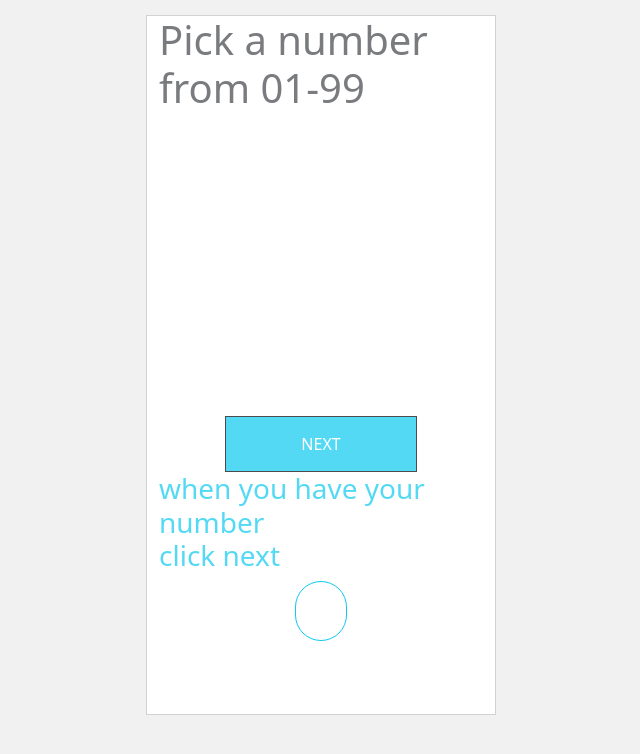
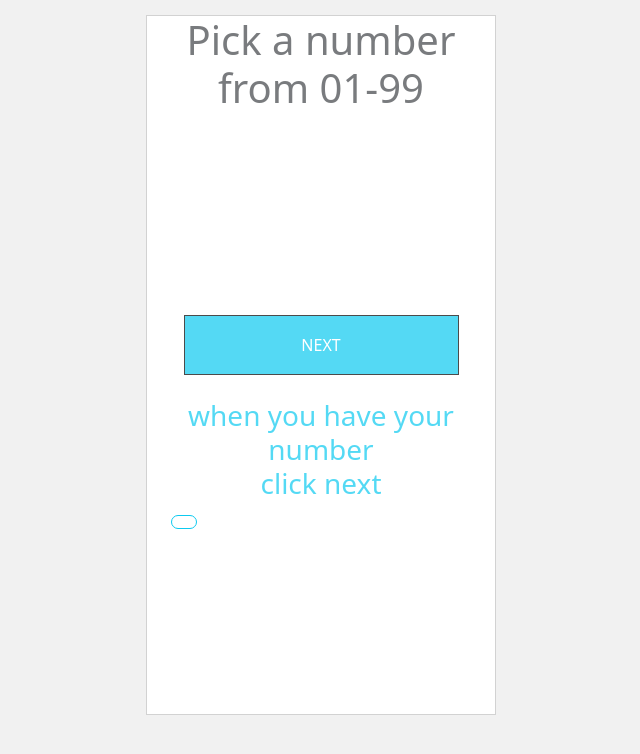
Before and after one commit to Joshtdale/mind-reader, a plain HTML site: page index.html in a window 1280 px wide. Both pictures are taken after a click on the button "GO". Shown: the whole page, without its empty margins (319-959 px from the left). Drawn offline with nearby package versions, Linux system fonts and the light colour scheme.

Commit message:
array of symbols

```diff
--- a/css/style.css
+++ b/css/style.css
@@ -27,16 +27,21 @@ h1 {
     color: white;
     border: 1px solid black;
     border-radius: 0;
-    height: 7vh;
+    height: 7px;
+}
+
+.bottomContainer {
+    height: 275px;
 }
 
 #next {
-    width: 15vw;
+    width: 275px;
+    height: 60px;
 }
 
 #resetBtn {
     background-color: white;
     border-radius: 30px;
-    width: 4vw;
-    height: 7.5vh;
+    /* width: 4vw; */
+    /* height: 7.5vh; */
 }
--- a/index.html
+++ b/index.html
@@ -14,7 +14,7 @@
 <body>
 
     <div class="container card align-items-center">
-        <div class="headContainer">
+        <div class="headContainer text-center">
             <h1 id="headText"></h1>
         </div>
 
@@ -23,10 +23,11 @@
     </div>
 
     <div id="exampleContainer">
-        <h3 id="example" class="text-info"></h3>
+        <h3 id="example" class="text-info text-center mt-4"></h3>
     </div>
+<div class="bottomContainer position-relative container">
     <button type="button" class="btn btn-outline-info" id="resetBtn"><i class="bi bi-arrow-counterclockwise"></i></button>
-
+</div>
     <script src="/sandbox.js"></script>
 </div>
 </body>
--- a/sandbox.js
+++ b/sandbox.js
@@ -39,11 +39,14 @@ const pages = [
 },
 {
     headText: '',
-    nextBtn: 'REVEAL',
-    exampleText: 'Your symbol is:\n${}',
+    nextBtn: '',
+    exampleText: 'Your symbol is:',
     resetBtn: ''
 },
 ]
+
+const symbols = ['!', '@', '#', '$', '%', '^', '&', '*', '(', ')']
+// console.log(symbols[2])
 
 function increment(){
     i++;
@@ -51,9 +54,14 @@ function increment(){
     update()
 }
 
+function reset(){
+    i = 0;
+    update()
+}
+
 function update(){
 
-if (i === 0){
+if (i === 0 || i === 5){
     nextBtn.style.display = 'none';
     console.log('i = 0')
 } else {
@@ -70,6 +78,8 @@ resetBtn.innerText = pages[i].resetBtn
 resetBtn.addEventListener('click', () => {
     if (i === 0){
         increment()
+    } else {
+        reset()
     }
 })
 
```
